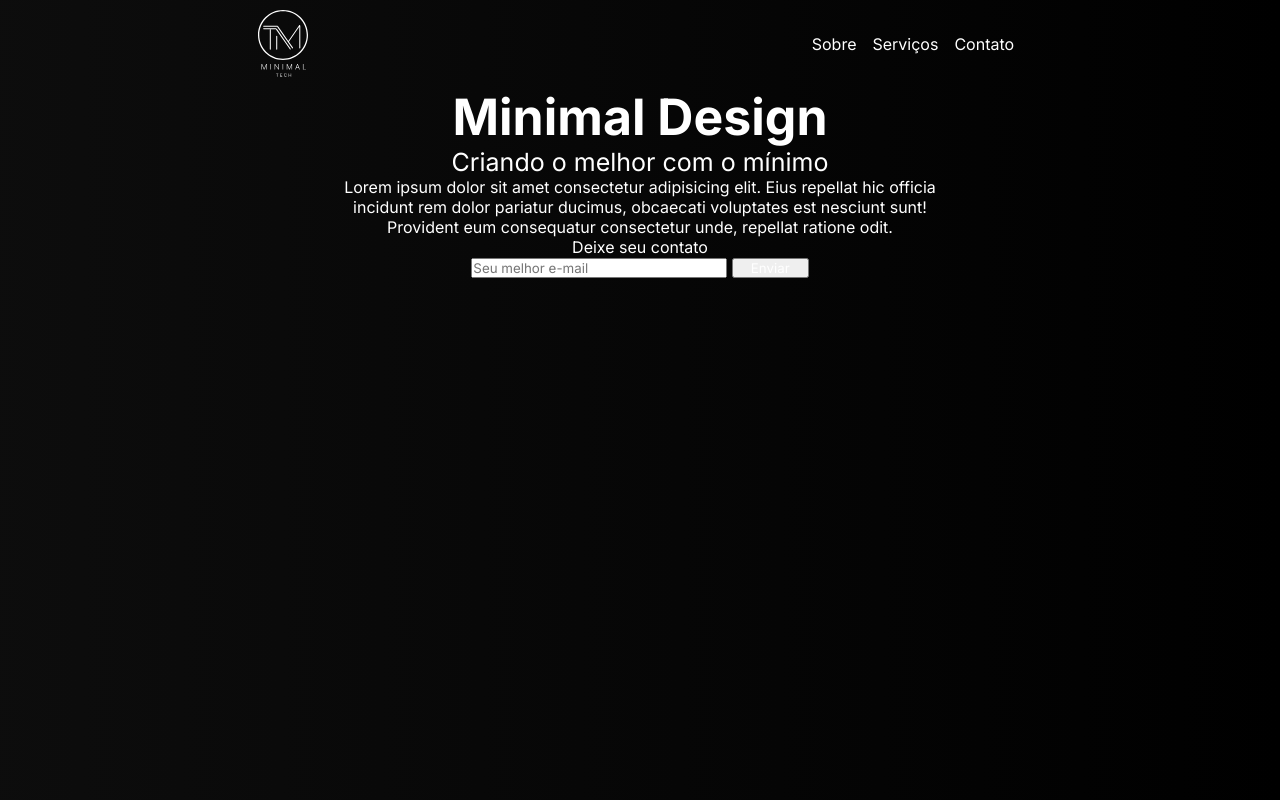
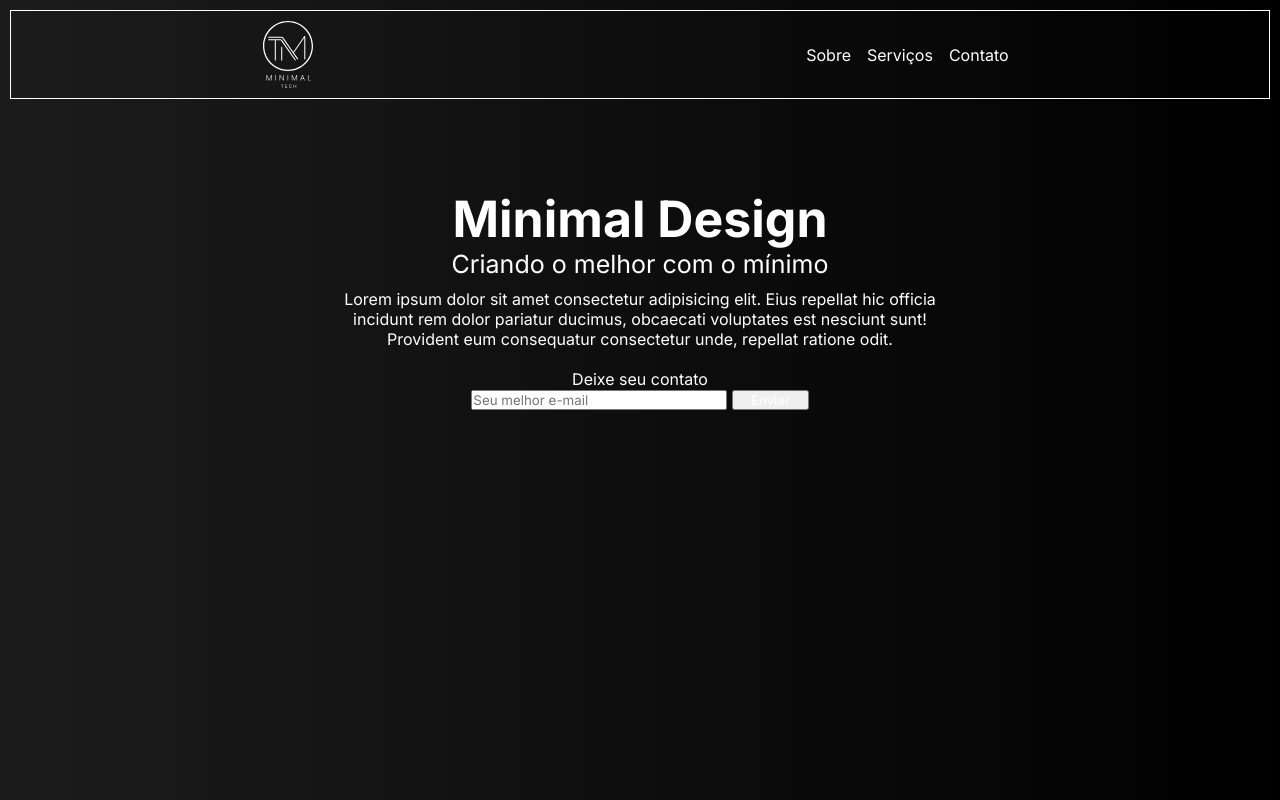
Before and after one commit to yasminmagalhaes/landing-page-bootcamp-hiringcodes, a plain HTML site: page index.html in a window 1280 px wide. Drawn offline with Linux system fonts and the light colour scheme.

Commit message:
Atualizaçoes no espaçamento

```diff
--- a/style.css
+++ b/style.css
@@ -15,7 +15,7 @@ a {
 }
 
 body {
-    background-image: linear-gradient(to left, black, rgb(32, 32, 32), rgb(0, 0, 0));
+    background-image: linear-gradient(to left, black, rgb(70, 70, 70), rgb(0, 0, 0));
     background-size: 500% 100%;
     animation: degrade-animado 5s infinite alternate;
 }
@@ -33,7 +33,9 @@ header {
     display: flex;
     justify-content: space-around;
     align-items: center;
+    margin: 10px;
     padding: 10px;
+    border: 1px solid;
 }
 
 header ul {
@@ -46,6 +48,7 @@ header ul li {
 
 .container {
     text-align: center;
+    padding-top: 80px;
 }
 
 .container .name h1 {
@@ -55,6 +58,7 @@ header ul li {
 .container .name h5 {
     font-size: 25px;
     font-weight: 400;
+    padding-bottom: 10px;
 }
 
 #about p {
@@ -64,7 +68,7 @@ header ul li {
 
 .form {
     width: 40%;
-    margin: 0 auto;
+    margin: 20px auto;
 }
 
 .form input {
```
